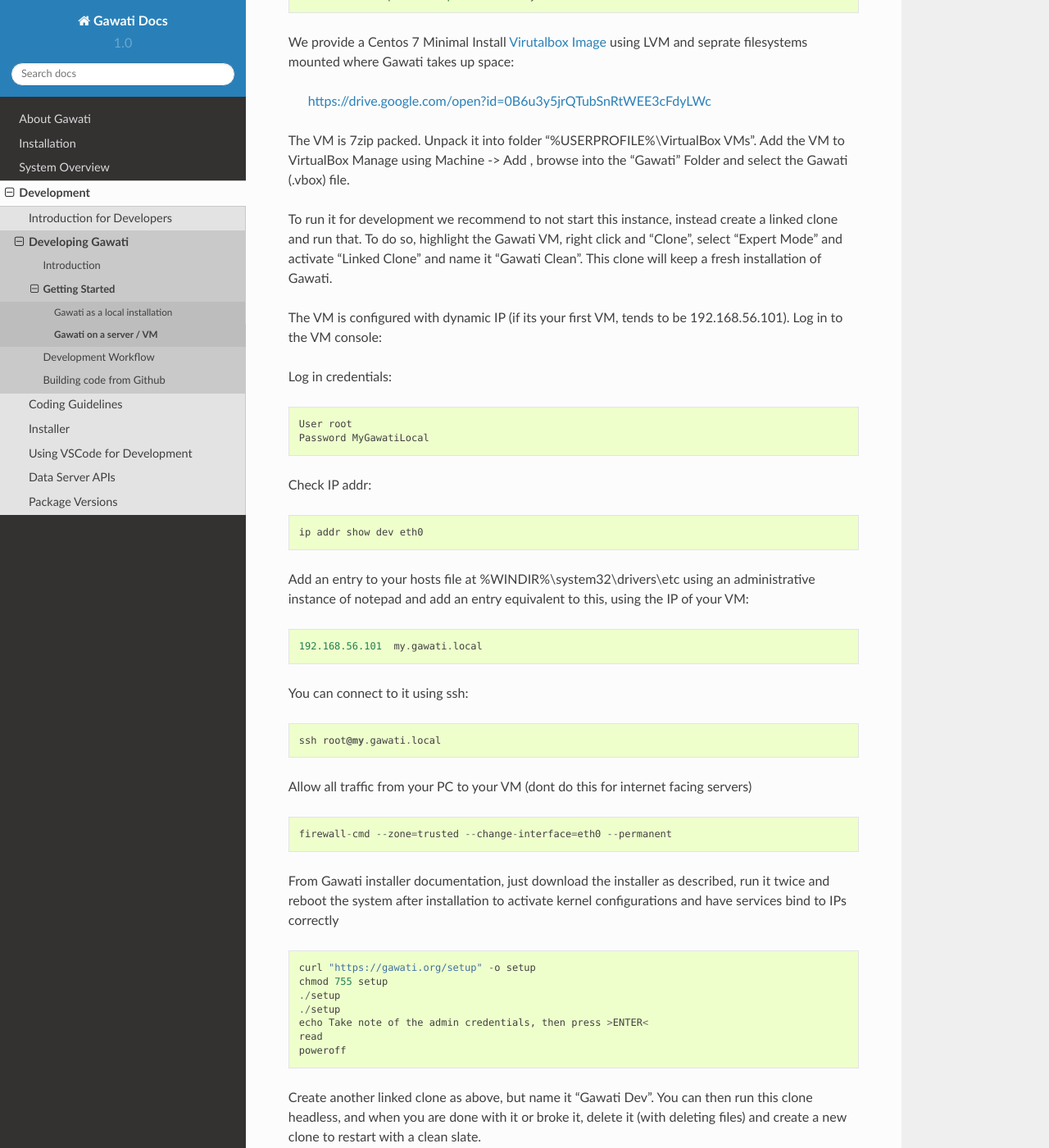
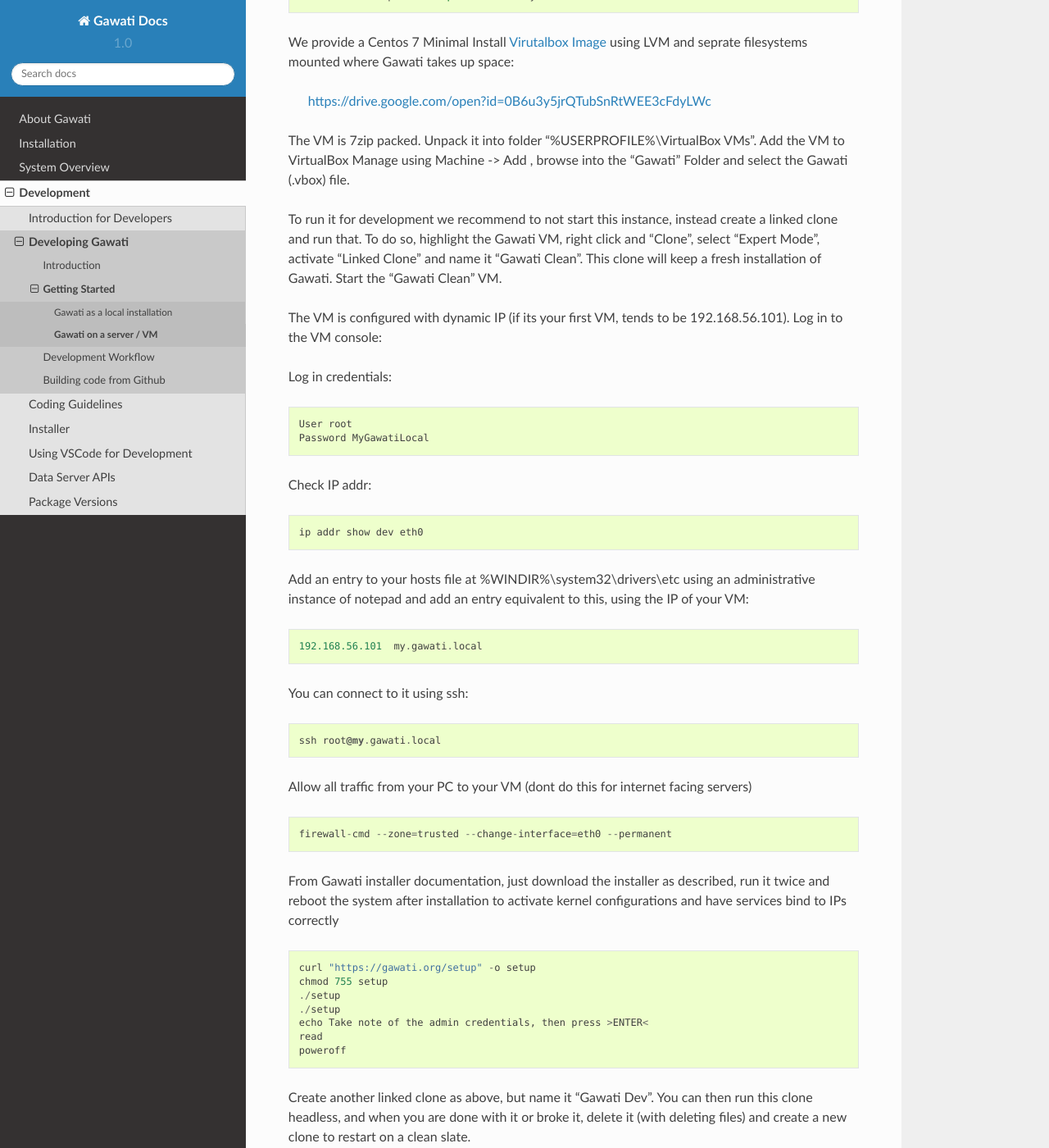
Before and after one commit to gawati/gawati-docs, a Sphinx documentation site: the page built from docs/source/development/dev-env-vm.rst, in a window 1280 px wide and 1400 px high, scrolled down 945 px. Shown: the whole window at 82% size. Built offline with Sphinx 7.4.7 and the Read the Docs theme 2.0.0, drawn with Linux system fonts in a browser that asks for light colours.

Commit message:
Improve wording

```diff
--- a/docs/source/development/dev-env-vm.rst
+++ b/docs/source/development/dev-env-vm.rst
@@ -53,8 +53,8 @@ Folder and select the Gawati (.vbox) file.
 
 To run it for development we recommend to not start this instance, instead create
 a linked clone and run that. To do so, highlight the Gawati VM, right click and
-"Clone", select "Expert Mode" and activate "Linked Clone" and name it "Gawati Clean".
-This clone will keep a fresh installation of Gawati.
+"Clone", select "Expert Mode", activate "Linked Clone" and name it "Gawati Clean".
+This clone will keep a fresh installation of Gawati. Start the "Gawati Clean" VM.
 
 The VM is configured with dynamic IP (if its your first VM, tends to be 192.168.56.101).
 Log in to the VM console:
@@ -96,7 +96,7 @@ to activate kernel configurations and have services bind to IPs correctly ::
 
 Create another linked clone as above, but name it "Gawati Dev".
 You can then run this clone headless, and when you are done with it or broke it,
-delete it (with deleting files) and create a new clone to restart with a clean slate.
+delete it (with deleting files) and create a new clone to restart on a clean slate.
 
 
 Install your desktop development tools
```
